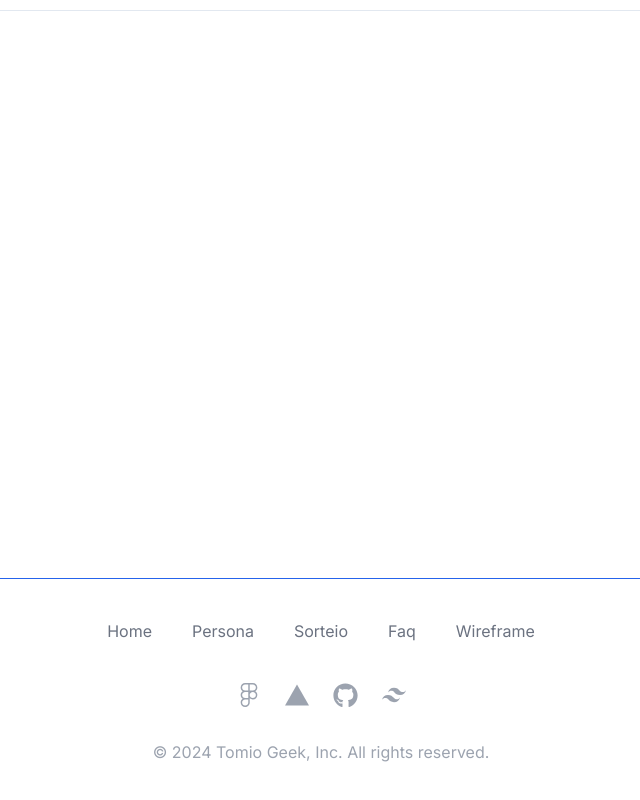
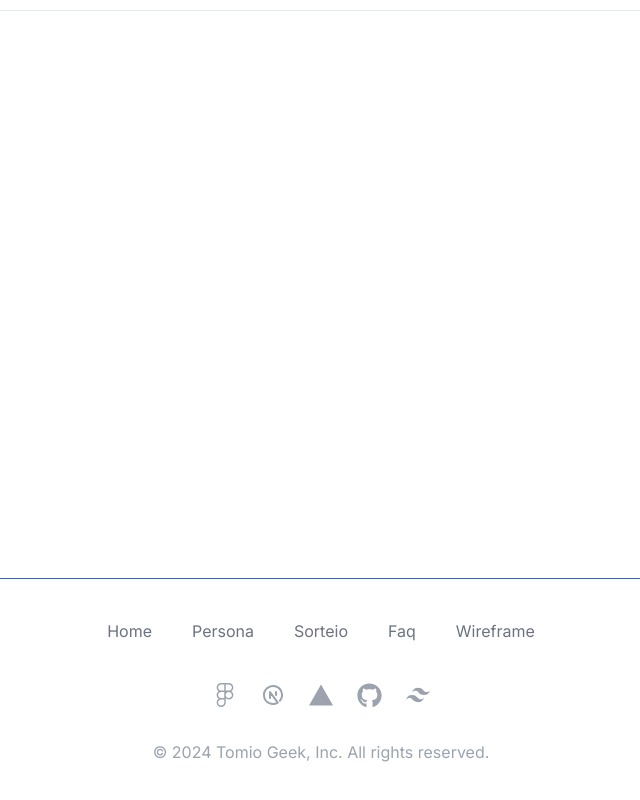
Before and after one commit to Jtomio/challange-geek-store, a Next.js app: page /faq in a window 1280 px wide. Shown: the part 499-1299 px from the top of the page, without its empty margins (319-959 px from the left). Built offline with nearby package versions, Linux system fonts and the light colour scheme.

Commit message:
fix: layout footer in order to fixed page end

```diff
--- a/src/app/faq/components/questions.tsx
+++ b/src/app/faq/components/questions.tsx
@@ -117,11 +117,13 @@ export function Question() {
           <AccordionContent>
             O Protótipo do projeto foi desenvolvido com{' '}
             <Link
-              href={''}
+              href={
+                'https://www.figma.com/file/kEAG1tF9lCycfGXB2zWyMp/Tomio-Geek---Sorteio?type=design&node-id=4%3A3&mode=design&t=DoavFvd0sgiQSgQE-1'
+              }
               target="_blank"
               className="text-indigo-500 underline"
             >
-              Figma
+              Figmas
             </Link>
           </AccordionContent>
         </AccordionItem>
--- a/src/components/Footer.tsx
+++ b/src/components/Footer.tsx
@@ -2,6 +2,7 @@ import React from 'react'
 import { Separator } from './ui/separator'
 import { FaFigma, FaGithub } from 'react-icons/fa'
 import { SiTailwindcss, SiVercel } from 'react-icons/si'
+import { TbBrandNextjs } from 'react-icons/tb'
 
 export default function Footer() {
   return (
@@ -51,12 +52,20 @@ export default function Footer() {
       </nav>
       <div className="mt-8 flex justify-center space-x-6">
         <a
-          href="https://vercel.com/dashboard"
+          href="https://www.figma.com/"
           className="text-gray-400 hover:cursor-pointer hover:text-primary"
           target="_blank"
         >
           <span className="sr-only">Figma</span>
           <FaFigma size={24} />
+        </a>
+        <a
+          href="https://nextjs.org/docs"
+          className="text-gray-400 hover:cursor-pointer hover:text-primary"
+          target="_blank"
+        >
+          <span className="sr-only">Next.js</span>
+          <TbBrandNextjs size={24} />
         </a>
         <a
           href="https://vercel.com/dashboard"
--- a/src/components/ui/button.tsx
+++ b/src/components/ui/button.tsx
@@ -5,7 +5,7 @@ import { cva, type VariantProps } from 'class-variance-authority'
 import { cn } from '@/lib/utils'
 
 const buttonVariants = cva(
-  'inline-flex items-center justify-center whitespace-nowrap rounded-md text-sm font-medium transition-colors focus-visible:outline-none focus-visible:ring-1 focus-visible:ring-ring disabled:pointer-events-none disabled:opacity-50',
+  'inline-flex items-center justify-center whitespace-nowrap rounded-md text-sm font-medium transition-colors focus-visible:outline-none focus-visible:ring-1 focus-visible:ring-ring disabled:cursor-not-allowed disabled:opacity-50',
   {
     variants: {
       variant: {
```
